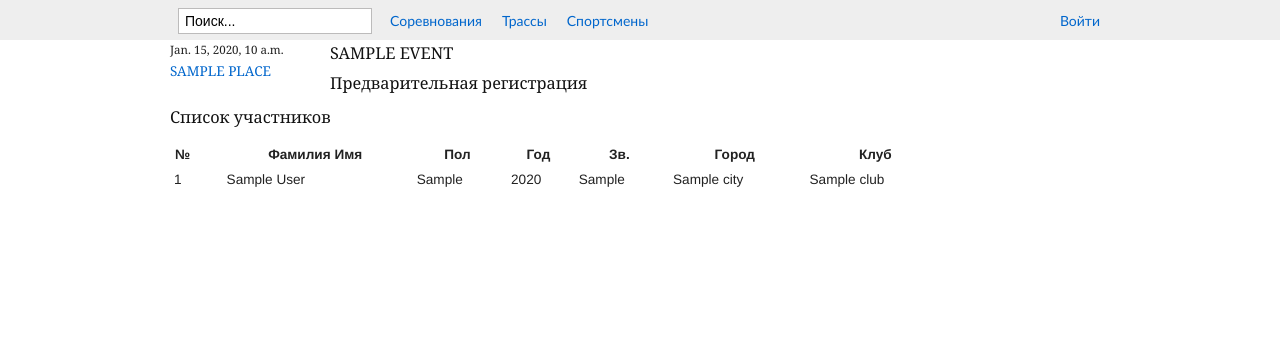
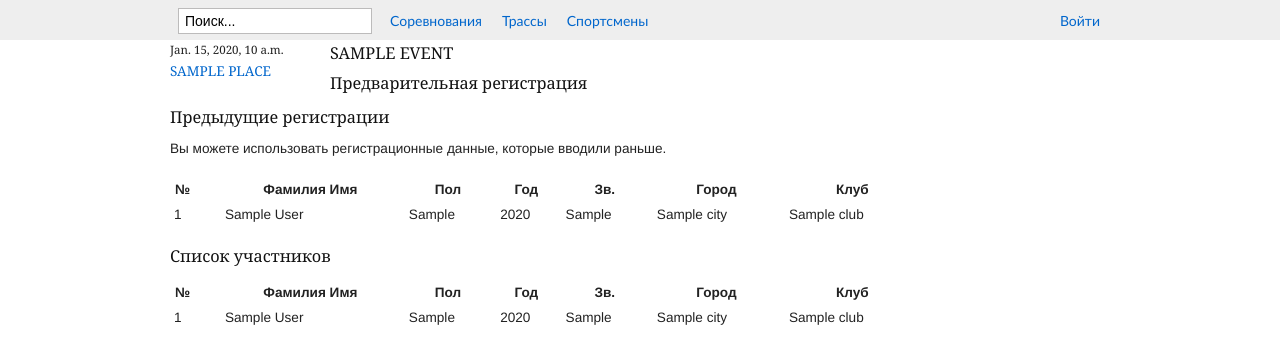
Before and after one commit to dsukhov1983/protocoller, a Django app: template src/protocoller/template/event_registration.html in a window 1280 px wide. Shown: the top 364 px of the page. Run offline with Django 3.2, Linux system fonts and the light colour scheme; the template is opened without the code that fills it: most values are stand-ins (such as "Sample title", 1, 10 or a date in 2020); some libraries are stand-ins or nearby versions.

Commit message:
add and remove old registrations

```diff
--- a/src/protocoller/media/css/style.css
+++ b/src/protocoller/media/css/style.css
@@ -298,6 +298,7 @@ table.protocol{
 .dsq { color: #c00; text-decoration: line-through; }
 .dsq-2 { color: #c00; font-size: 70% }
 .dsq-reason { color: #c00; font-size: 85%; }
+.hl {background-color: #FFEFC6;}
 
 
 .form legend{
--- a/src/protocoller/miner/models.py
+++ b/src/protocoller/miner/models.py
@@ -325,8 +325,7 @@ class RegistrationInfo(models.Model):
     name = models.CharField("Имя", max_length = 20, default = "", null = True)
     year = models.IntegerField("Год рождения", null = True, db_index=True)
     sex = models.IntegerField("Пол", choices = SEX_TYPES, default = UNKNOWN)
-    rank = models.IntegerField("Звание", choices = RANK_TYPES, default = NR,
-                               blank = True)
+    rank = models.IntegerField("Звание", choices = RANK_TYPES, default = NR)
     club = models.CharField("Клуб", max_length = 30, default='', blank = True)
     city = models.CharField("Город", max_length = 30, default = '',
                             blank = True)
--- a/src/protocoller/template/event_registration.html
+++ b/src/protocoller/template/event_registration.html
@@ -31,6 +31,47 @@
 <div class="clear"></div>
 {% endif %}
 <div class="grid_10">
+  {% if avail_regs %}
+  <h2>Предыдущие регистрации</h2>
+  <p>Вы можете использовать регистрационные данные, которые вводили раньше.</p>
+    <table class="protocol">
+      <thead>
+        <tr class="head">
+          <th align="left">№</th>
+          <th>Фамилия Имя</th>
+          <th>Пол</th>
+          <th>Год</th>
+          <th>
+            <span class="widener">
+              <span class="full">Звание</span>
+              <span class="short">Зв.</span>
+            </span>
+          </th>
+          <th>Город</th>
+          <th>Клуб</th>
+          <th></th>
+        </tr>
+      </thead>
+      <tbody>
+        {% for r in avail_regs %}
+        <tr>
+        <td>{{ forloop.counter }}</td>
+        <td>{{ r.full_name }}</td>
+        <td>{{ r.get_sex_display }}</td>
+        <td>{{ r.year }}</td>
+        <td>{{ r.get_rank_display }}</td>
+        <td>{{ r.city }}</td>
+        <td>{{ r.club }}</td>
+        <td>
+          {% if r.by_user == user %}
+          <a href = "{% url event_subscribe event.id r.id %}">зарегистрировать</a>
+          {% endif %}
+        </td>
+        </tr>
+        {% endfor %}
+      </tbody>
+    </table>
+  {% endif %}
   <h2>Список участников</h2>
     <table class="protocol">
       <thead>
@@ -47,11 +88,12 @@
           </th>
           <th>Город</th>
           <th>Клуб</th>
+          <th></th>
         </tr>
       </thead>
       <tbody>
         {% for r in reg_list %}
-      <tr>
+        <tr{% if r.by_user == user %} class="hl"{% endif %}>
         <td>{{ forloop.counter }}</td>
         <td>{{ r.full_name }}</td>
         <td>{{ r.get_sex_display }}</td>
@@ -59,6 +101,11 @@
         <td>{{ r.get_rank_display }}</td>
         <td>{{ r.city }}</td>
         <td>{{ r.club }}</td>
+        <td>
+          {% if r.by_user == user %}
+          <a href = "{% url event_unsubscribe event.id r.id %}">удалить</a>
+          {% endif %}
+        </td>
         </tr>
         {% endfor %}
       </tbody>
--- a/src/protocoller/urls.py
+++ b/src/protocoller/urls.py
@@ -20,9 +20,9 @@ urlpatterns = patterns(
     (r'^event/(?P<event_id>\d+)/$', 'event_view', {}, 'event'),
     (r'^event/(?P<event_id>\d+)/registration/$', 'register_on_event_view',
      {}, 'event_registration'),
-    (r'^event/(?P<event_id>\d+)/subscribe/(?P<reg_id>)/$',
+    (r'^event/(?P<event_id>\d+)/subscribe/(?P<reg_id>\d+)/$',
      'subscribe_on_event_view', {}, 'event_subscribe'),
-    (r'^event/(?P<event_id>\d+)/unsubscribe/(?P<reg_id>)/$',
+    (r'^event/(?P<event_id>\d+)/unsubscribe/(?P<reg_id>\d+)/$',
      'unsubscribe_from_event_view', {}, 'event_unsubscribe'),
     (r'^event/(?P<event_id>\d+)/get/reg_info', 'get_reg_info_view', {},
      'download_reg_info'),
```
Also changed, not shown: src/protocoller/miner/views.py (+10 -28 lines). Lines whose indentation alone changed are shown as unchanged.
